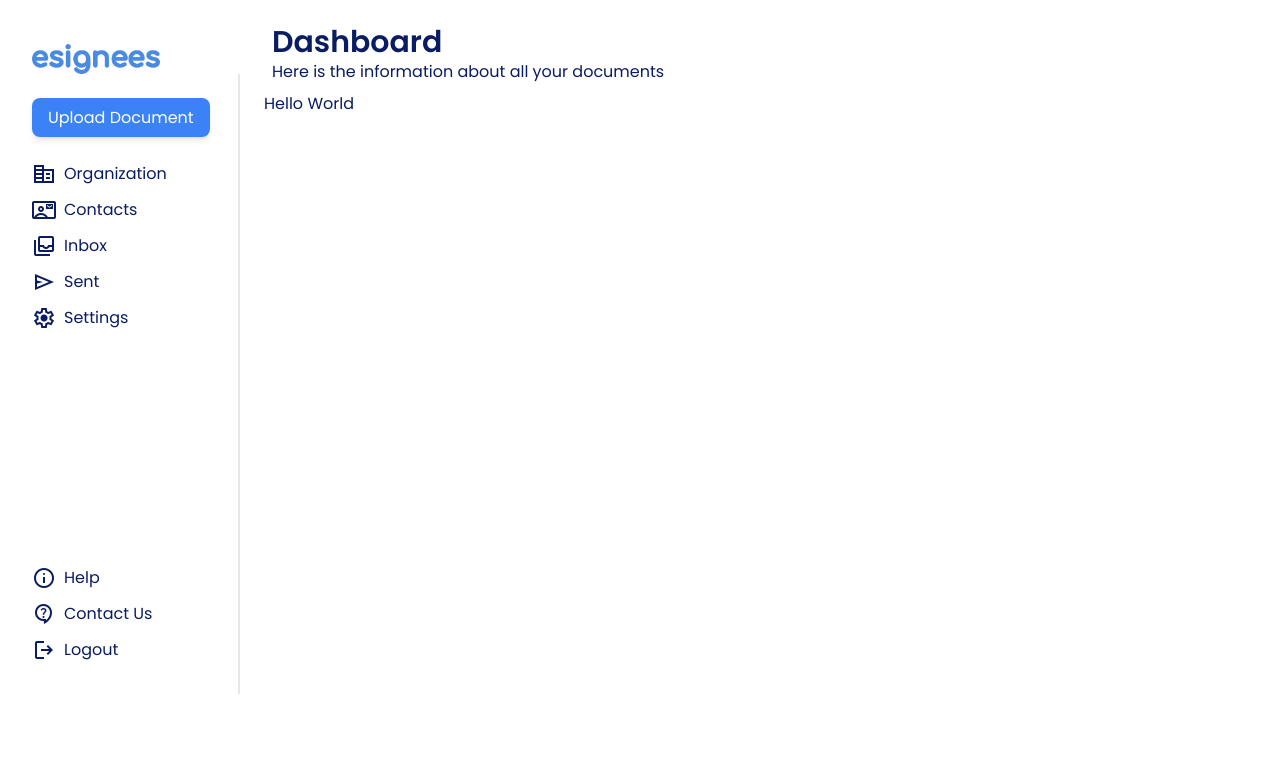
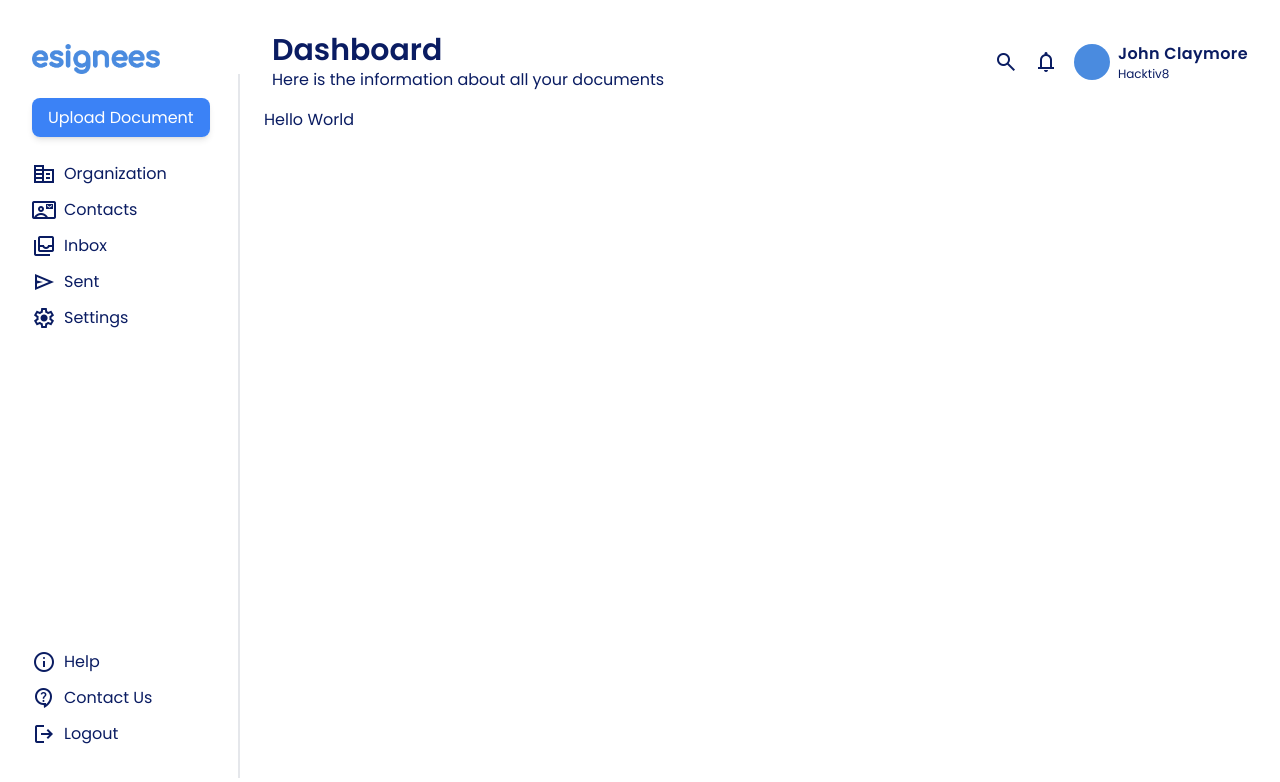
Before and after one commit to qonit-filza/esignees, a React (Vite) app: page / in a window 1280 px wide. Shown: the top 782 px of the page. Built offline with nearby package versions, Linux system fonts and the light colour scheme.

Commit message:
revisi dashboard layout

```diff
--- a/src/components/Navbar.jsx
+++ b/src/components/Navbar.jsx
@@ -9,7 +9,7 @@ export default function Navbar() {
 
   return (
     <>
-      <section className="flex justify-between items-center fixed left-[240px] right-0 mx-8 mt-6 top-0 w-full">
+      <section className="flex justify-between items-center fixed left-[240px] right-0 mx-8 mt-6 top-2">
         <div>
           <p className="text-3xl font-semibold">{pageTitle}</p>
           <p>Here is the information about all your documents</p>
--- a/src/components/Sidebar.jsx
+++ b/src/components/Sidebar.jsx
@@ -5,11 +5,11 @@ export default function Sidebar() {
   const activeClass = "border-r-[3px] border-r-theme-3 font-semibold w-full";
   return (
     <>
-      <section className="w-[240px] pl-8 fixed top-3">
+      <section className="w-[240px] pl-8 top-3 fixed ">
         <div className="mt-8">
           <img src={logo} alt="esignee_logo" className="w-32" />
         </div>
-        <div className="border-r-2 h-[620px] flex flex-col justify-between pb-8">
+        <div className="border-r-2 h-[88vh] flex flex-col justify-between pb-8">
           <div>
             <div className="my-8">
               <Link
--- a/src/layouts/DashboardLayout.jsx
+++ b/src/layouts/DashboardLayout.jsx
@@ -1,15 +1,15 @@
-import { Outlet } from 'react-router';
-import Navbar from '../components/Navbar';
-import Sidebar from '../components/Sidebar';
+import { Outlet } from "react-router";
+import Navbar from "../components/Navbar";
+import Sidebar from "../components/Sidebar";
 
 export default function DashboardLayout() {
   return (
     <>
+      <Navbar />
       <Sidebar />
-      <Navbar />
-      <div className="ml-[240px] mt-[92px] px-6">
+      <main className="ml-[240px] mt-[92px] pt-4 px-6">
         <Outlet />
-      </div>
+      </main>
     </>
   );
 }
--- a/src/views/ContactPage.jsx
+++ b/src/views/ContactPage.jsx
@@ -21,7 +21,7 @@ export default function ContactPage() {
   return (
     <>
       <section className="mt-4 flex justify-between h-[80vh] px-2 gap-4">
-        <div className="border-2 p-4 rounded-xl w-[460px]">
+        <div className="border-2 p-4 rounded-xl">
           <div className="mx-2 flex items-center gap-1 border-2 rounded-xl px-2 py-1">
             <span className="material-symbols-outlined">search</span>
             <input
```
